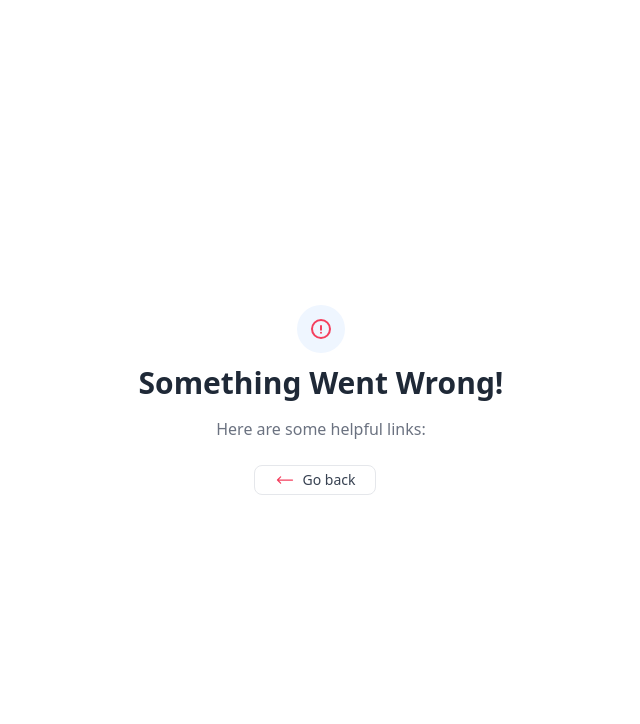
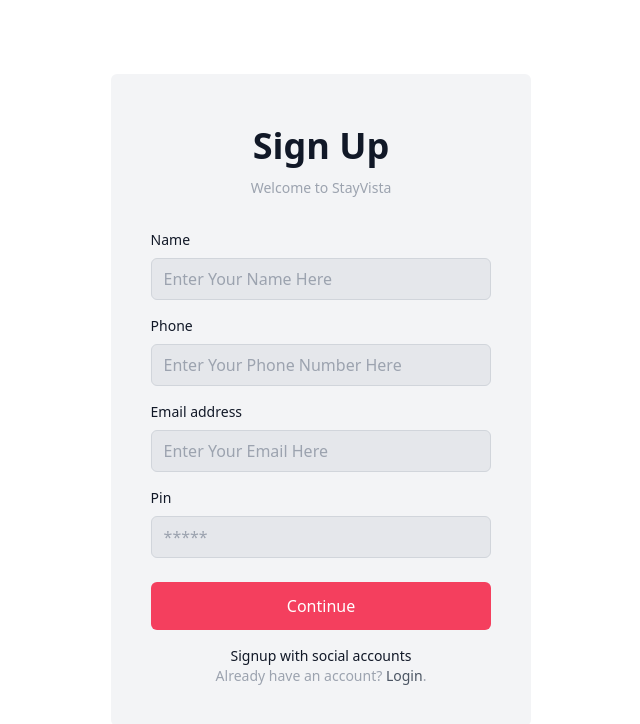
Before and after one commit to Abdullah-Az-Zahur/guardian-wallet-client, a React (Vite) app: page /signup in a window 1280 px wide. Shown: the top 724 px of the page, without its empty margins (319-959 px from the left). Built offline with nearby package versions, Linux system fonts and the light colour scheme; no server answers.

Commit message:
fix : login navigation

```diff
--- a/src/Routes/Routes.jsx
+++ b/src/Routes/Routes.jsx
@@ -3,6 +3,7 @@ import Main from "../Layouts/Main";
 import ErrorPage from "../pages/ErrorPage/ErrorPage";
 import Home from "../pages/Home/Home/Home";
 import Login from "../pages/Login/Login";
+import SignUp from "../pages/SignUp/SignUp";
 
 
 export const router = createBrowserRouter([
@@ -19,6 +20,10 @@ export const router = createBrowserRouter([
             path: '/login',
             element:<Login></Login>
         },
+        {
+            path:'/signup',
+            element: <SignUp></SignUp>
+        },
     ]
   },
 ]);
--- a/src/pages/SignUp/SignUp.jsx
+++ b/src/pages/SignUp/SignUp.jsx
@@ -159,7 +159,7 @@ const SignUp = () => {
         <p className="px-6 text-sm text-center text-gray-400">
           Already have an account?{" "}
           <Link
-            to="/"
+            to="/login"
             className="hover:underline hover:text-rose-500 text-gray-600"
           >
             Login
```
